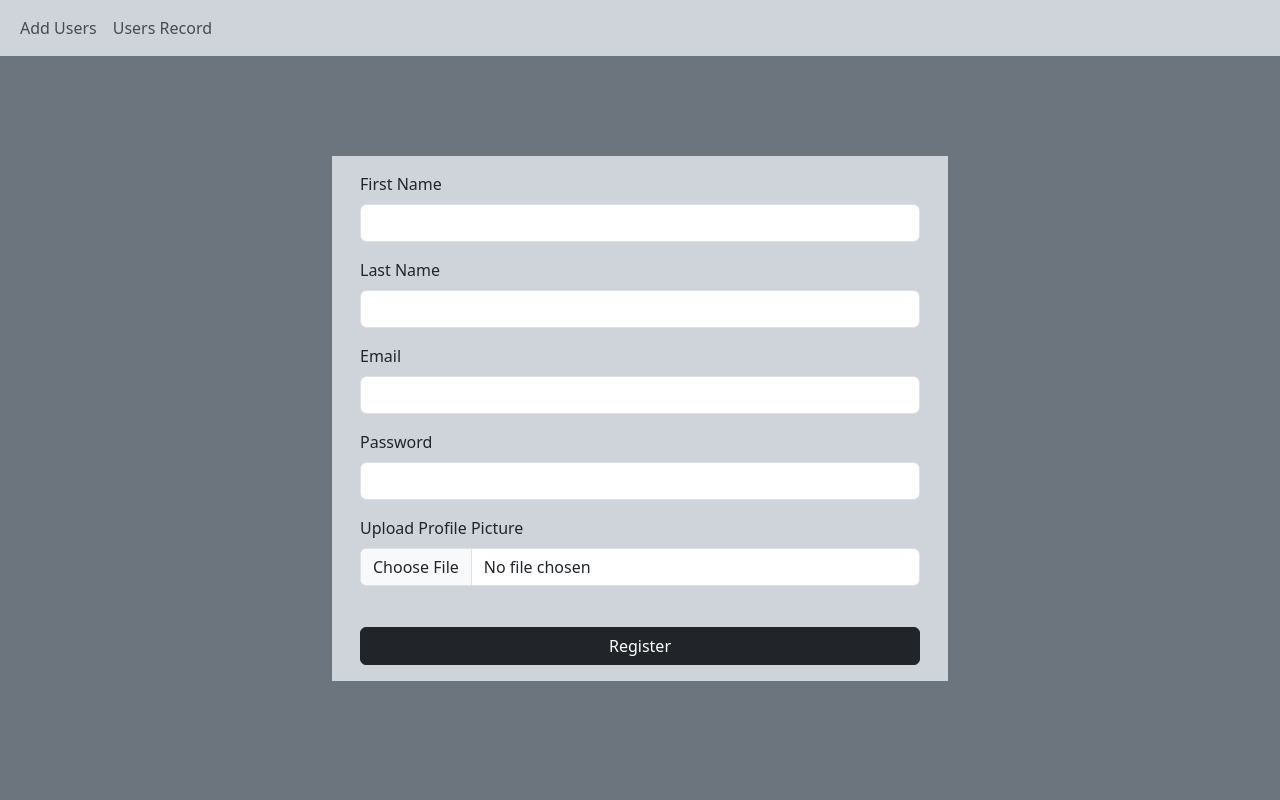
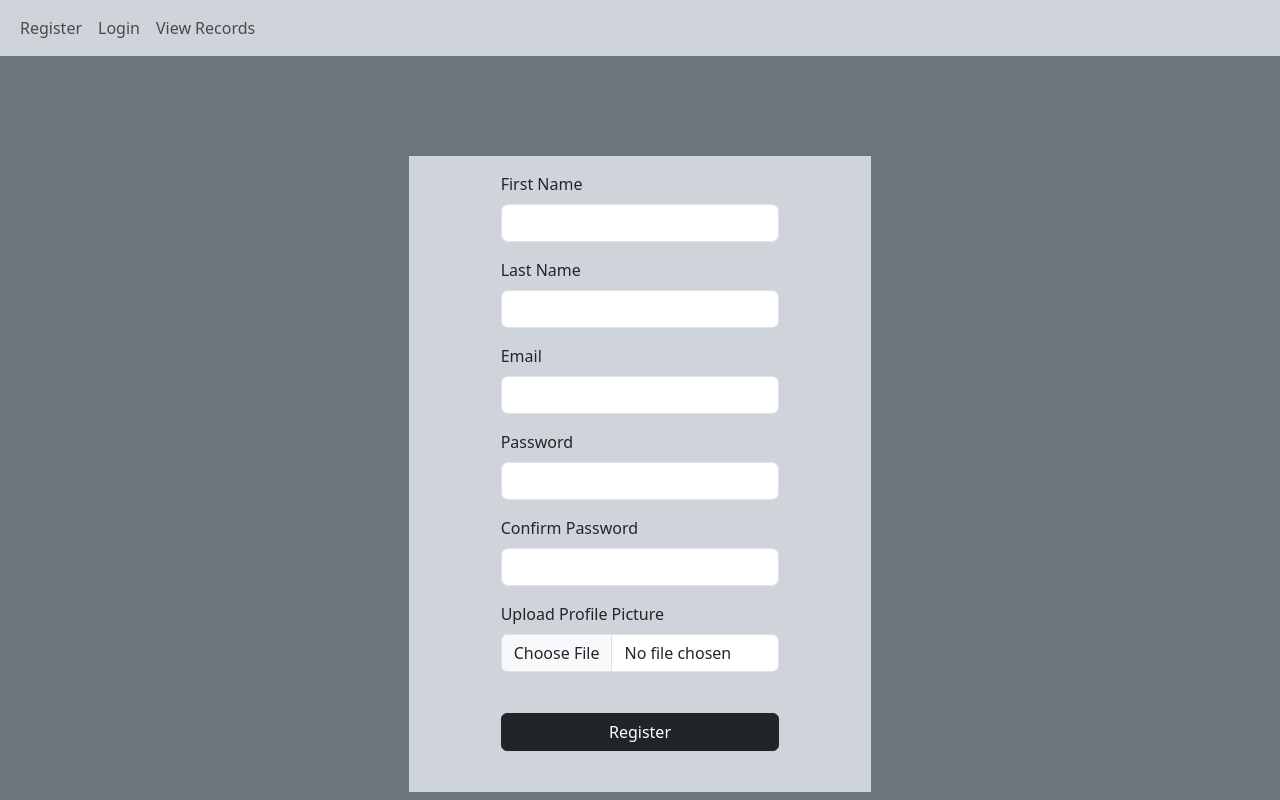
Before and after one commit to natashamalam/UserDirectoryV2, a Flask app: page / in a window 1280 px wide. Run offline with Flask 3, Linux system fonts and the light colour scheme.

Commit message:
Adding forms in progress

```diff
--- a/app.py
+++ b/app.py
@@ -1,7 +1,8 @@
 from flask import Flask, render_template
+from form import RegistrationForm, LoginForm
 
 app = Flask(__name__)
-
+app.config['SECRET_KEY'] = '9ada898c7ee83b8c36da6d8affdcbf2a'
 
 users = [
     {
@@ -22,8 +23,14 @@ users = [
 ]
 
 @app.route("/")
-def add_user():
-    return render_template('add_user.html')
+def register():
+    registration_form = RegistrationForm()
+    return render_template('register.html', title = 'Register User', form = registration_form)
+
+@app.route("/login")
+def login():
+    login_form = LoginForm()
+    return render_template('login.html', title = 'Register User', form = login_form)
 
 @app.route("/list")
 def list_users():
--- /dev/null
+++ b/form.py
@@ -0,0 +1,26 @@
+from flask_wtf import FlaskForm
+from wtforms import StringField, PasswordField, SubmitField, BooleanField
+from wtforms.validators import DataRequired, Length, Email, EqualTo
+
+
+class RegistrationForm(FlaskForm):
+    first_name = StringField('First Name',
+                           validators=[DataRequired(), Length(min=2, max=20)])
+    last_name = StringField('Last Name',
+                           validators=[DataRequired(), Length(min=2, max=20)])
+    email = StringField('Email',
+                           validators=[DataRequired(), Email()])
+    password = PasswordField('Pasword',
+                           validators=[DataRequired()])
+    confirm_password = PasswordField('Confirm Pasword',
+                           validators=[DataRequired(), EqualTo(password)])
+    submit = SubmitField('Register')
+
+
+class LoginForm(FlaskForm):
+    email = StringField('Email',
+                           validators=[DataRequired(), Email()])
+    password = PasswordField('Pasword',
+                           validators=[DataRequired()])
+    remember = BooleanField('Remembe me')
+    submit = SubmitField('Log in')
--- a/templates/add_user.html
+++ /dev/null
@@ -1,34 +0,0 @@
-{% extends "base.html" %}
-
-{% block content %}
-<div class="container bg-dark-subtle">
-    <div class="w-100 p-3">
-        <form method="post" action="" name="register">
-            <div class="mb-3">
-                <label for="floatingInput" class="form-label">First Name</label>
-                <input class="form-control" type="text" name="username" required />
-            </div>
-            <div class="mb-3">
-                <label for="floatingInput" class="form-label">Last Name</label>
-                <input class="form-control" type="text" name="username" required />
-            </div>
-            <div class="mb-3">
-                <label for="floatingInput" class="form-label">Email</label>
-                <input class="form-control" type="email" name="email" required />
-            </div>
-            <div class="mb-3">
-                <label for="floatingInput" class="form-label">Password</label>
-                <input class="form-control" type="password" name="password" required />
-            </div>
-            <div class="mb-3">
-                <label for="formFile" class="form-label">Upload Profile Picture</label>
-                <input class="form-control" type="file" id="formFile">
-            </div>
-
-            <div style="height: 25px;"></div>
-
-            <button type="submit" class="btn btn-dark" name="register" value="register" style="width:100%;">Register</button>
-        </form>
-    </div>
-</div>
-{% endblock %}
--- a/templates/base.html
+++ b/templates/base.html
@@ -12,10 +12,13 @@
                 <div class="collapse navbar-collapse" id="navbarNav">
                     <ul class="navbar-nav">
                         <li class="nav-item">
-                            <a class='nav-link' aria-current="page" href="/">Add Users</a>
+                            <a class='nav-link' aria-current="page" href="/">Register</a>
                         </li>
                         <li class="nav-item">
-                            <a class='nav-link' aria-current="page" href="/list">Users Record</a>
+                            <a class='nav-link' aria-current="page" href="/login">Login</a>
+                        </li>
+                        <li class="nav-item">
+                            <a class='nav-link' aria-current="page" href="/list">View Records</a>
                         </li>
                     </ul>
                 </div>
--- /dev/null
+++ b/templates/register.html
@@ -0,0 +1,43 @@
+{% extends "base.html" %}
+
+{% block content %}
+<div class="container w-75 p-3 bg-dark-subtle">
+    <div class="row">
+        <div class="col"></div>
+        <div class="col-8">
+            <form method="post" action="" name="register">
+                <div class="mb-3">
+                    <label for="floatingInput" class="form-label">First Name</label>
+                    <input class="form-control" type="text" name="first_name" required />
+                </div>
+                <div class="mb-3">
+                    <label for="floatingInput" class="form-label">Last Name</label>
+                    <input class="form-control" type="text" name="last_name" required />
+                </div>
+                <div class="mb-3">
+                    <label for="floatingInput" class="form-label">Email</label>
+                    <input class="form-control" type="email" name="email" required />
+                </div>
+                <div class="mb-3">
+                    <label for="floatingInput" class="form-label">Password</label>
+                    <input class="form-control" type="password" name="password" required />
+                </div>
+                <div class="mb-3">
+                    <label for="floatingInput" class="form-label">Confirm Password</label>
+                    <input class="form-control" type="password" name="confirm_password" required />
+                </div>
+                <div class="mb-3">
+                    <label for="formFile" class="form-label">Upload Profile Picture</label>
+                    <input class="form-control" type="file" id="formFile">
+                </div>
+
+                <div style="height: 25px;"></div>
+
+                <button type="submit" class="btn btn-dark" name="register" value="register" style="width:100%;">Register</button>
+            </form>
+        </div>
+        <div class="col"></div>
+    </div>
+    <div style="height: 25px;"></div>
+</div>
+{% endblock %}
```
Also changed, not shown: templates/login.html (added, +31 -0 lines).
